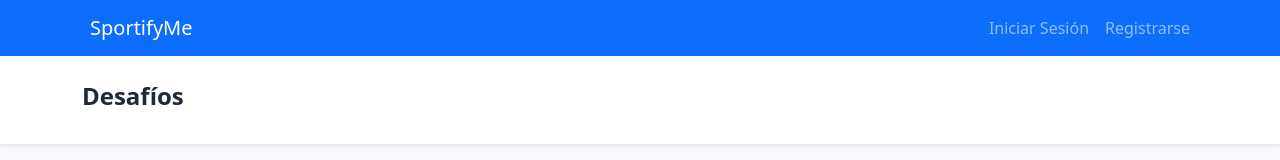
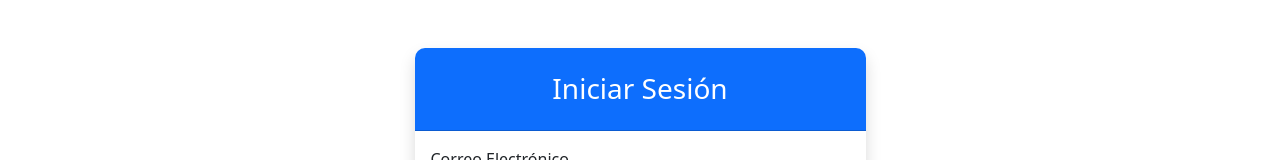
Before and after one commit to Aroarr05/SportifyMe, an Angular app in the folder FrontendAngular/sportify-me-frontend/: page /auth/login in a window 1280 px wide. Before the commit this address led to /desafios. Shown: the top 160 px of the page. Built offline with nearby package versions, Linux system fonts and the light colour scheme; no server answers.

Commit message:
mejora en las rutas

```diff
--- a/FrontendAngular/sportify-me-frontend/src/app/app.routes.ts
+++ b/FrontendAngular/sportify-me-frontend/src/app/app.routes.ts
@@ -3,11 +3,22 @@ import { AuthGuard } from './auth/guards/auth.guard';
 import { NoAuthGuard } from './auth/guards/no-auth.guard';
 
 export const routes: Routes = [
-  // RUTAS PÚBLICAS (sin layout)
+  // RUTAS PÚBLICAS (sin layout) - AUTH
   {
     path: 'auth',
-    loadComponent: () => import('./auth/components/login/login.component').then(m => m.LoginComponent),
-    canActivate: [NoAuthGuard]
+    children: [
+      {
+        path: 'login',
+        loadComponent: () => import('./auth/components/login/login.component').then(m => m.LoginComponent),
+        canActivate: [NoAuthGuard]
+      },
+      {
+        path: 'registro',
+        loadComponent: () => import('./auth/components/registro/registro.component').then(m => m.RegistroComponent),
+        canActivate: [NoAuthGuard]
+      },
+      { path: '', redirectTo: 'login', pathMatch: 'full' }
+    ]
   },
 
   // RUTAS CON LAYOUT (protegidas)
@@ -15,7 +26,6 @@ export const routes: Routes = [
     path: '',
     loadComponent: () => import('./shared/components/layout/layout.component').then(m => m.LayoutComponent),
     children: [
-      // Desafíos
       {
         path: 'desafios',
         children: [
@@ -34,25 +44,17 @@ export const routes: Routes = [
           }
         ]
       },
-
-      // Progresos
       {
         path: 'progresos',
         loadComponent: () => import('./modules/progresos/components/mis-progresos/mis-progresos.component').then(m => m.MisProgresosComponent),
         canActivate: [AuthGuard]
       },
-
-      // Rankings
       {
         path: 'rankings',
         loadComponent: () => import('./modules/rankings/components/ranking-global/ranking-global.component').then(m => m.RankingGlobalComponent)
       },
-
-      // Ruta por defecto
       { path: '', redirectTo: 'desafios', pathMatch: 'full' }
     ]
   },
-
-  // Redirecciones
   { path: '**', redirectTo: 'desafios' }
 ];
--- a/FrontendAngular/sportify-me-frontend/src/app/auth/components/login/login.component.html
+++ b/FrontendAngular/sportify-me-frontend/src/app/auth/components/login/login.component.html
@@ -6,7 +6,6 @@
           <h3 class="text-center mb-0">Iniciar Sesión</h3>
         </div>
         <div class="card-body">
-          <!-- Formulario con Reactive Forms -->
           <form [formGroup]="loginForm" (ngSubmit)="onSubmit()">
             <div class="form-group mb-3">
               <label for="email" class="form-label">Correo Electrónico</label>
--- a/FrontendAngular/sportify-me-frontend/src/app/auth/components/login/login.component.ts
+++ b/FrontendAngular/sportify-me-frontend/src/app/auth/components/login/login.component.ts
@@ -8,7 +8,7 @@ import { Router } from '@angular/router';
 @Component({
   selector: 'app-login',
   standalone: true,
-  imports: [CommonModule, ReactiveFormsModule, RouterModule], // ← Añadir imports
+  imports: [CommonModule, ReactiveFormsModule, RouterModule],
   templateUrl: './login.component.html',
   styleUrls: ['./login.component.scss']
 })
--- a/FrontendAngular/sportify-me-frontend/src/app/auth/components/registro/registro.component.ts
+++ b/FrontendAngular/sportify-me-frontend/src/app/auth/components/registro/registro.component.ts
@@ -15,6 +15,7 @@ import { AuthService } from '../../services/auth.service';
     RouterModule
   ]
 })
+
 export class RegistroComponent implements OnInit {
   registroForm!: FormGroup;
   loading = false;
--- a/FrontendAngular/sportify-me-frontend/src/app/shared/components/layout/layout.component.html
+++ b/FrontendAngular/sportify-me-frontend/src/app/shared/components/layout/layout.component.html
@@ -1,18 +1,13 @@
-<!-- layout.component.html -->
 <div class="min-h-screen bg-gray-50 flex flex-col">
-  <!-- Navbar en la parte superior -->
   <app-navbar></app-navbar>
 
-  <!-- Contenido principal que crece para ocupar el espacio disponible -->
   <div class="flex-1">
-    <!-- Header con título dinámico -->
     <div class="bg-white shadow-sm border-b">
       <div class="container py-4">
         <h1 class="text-2xl font-bold text-gray-800">{{ tituloPagina }}</h1>
       </div>
     </div>
 
-    <!-- Contenido de la página -->
     <main class="container py-6">
       <router-outlet></router-outlet>
     </main>
--- a/FrontendAngular/sportify-me-frontend/src/app/shared/components/layout/layout.component.ts
+++ b/FrontendAngular/sportify-me-frontend/src/app/shared/components/layout/layout.component.ts
@@ -5,6 +5,7 @@ import { filter } from 'rxjs/operators';
 import { AuthService } from '../../../auth/services/auth.service';
 import { NavbarComponent } from '../navbar/navbar.component';
 import { FooterComponent } from '../footer/footer.component';
+
 @Component({
   standalone: true,
   selector: 'app-layout',
@@ -17,6 +18,7 @@ import { FooterComponent } from '../footer/footer.component';
     FooterComponent
   ]
 })
+
 export class LayoutComponent implements OnInit {
   tituloPagina = 'SportifyMe';
 
@@ -26,7 +28,6 @@ export class LayoutComponent implements OnInit {
   ) {}
 
   ngOnInit(): void {
-    // Escuchar cambios de ruta para actualizar título
     this.router.events
       .pipe(filter(event => event instanceof NavigationEnd))
       .subscribe(() => {
--- a/FrontendAngular/sportify-me-frontend/src/app/shared/components/navbar/navbar.component.ts
+++ b/FrontendAngular/sportify-me-frontend/src/app/shared/components/navbar/navbar.component.ts
@@ -15,13 +15,12 @@ import { AuthService } from '../../../auth/services/auth.service';
         </a>
 
         <div class="navbar-nav ms-auto">
-          <!-- Opciones para usuarios NO autenticados -->
+
           @if (!authService.isLoggedIn()) {
             <a class="nav-link" routerLink="/auth/login">Iniciar Sesión</a>
-            <a class="nav-link" routerLink="/auth/register">Registrarse</a>
+            <a class="nav-link" routerLink="/auth/registro">Registrarse</a>
           }
 
-          <!-- Opciones para usuarios autenticados -->
           @if (authService.isLoggedIn()) {
             <span class="navbar-text me-3">Hola, {{ authService.getCurrentUser()?.nombre }}</span>
             <button class="btn btn-outline-light btn-sm" (click)="onLogout()">Cerrar Sesión</button>
@@ -31,8 +30,8 @@ import { AuthService } from '../../../auth/services/auth.service';
     </nav>
   `
 })
+
 export class NavbarComponent {
-
   constructor(public authService: AuthService) {}
 
   onLogout() {
```
Also changed, not shown: FrontendAngular/sportify-me-frontend/src/app/auth/components/registro/registro.component.html (+0 -8 lines).
